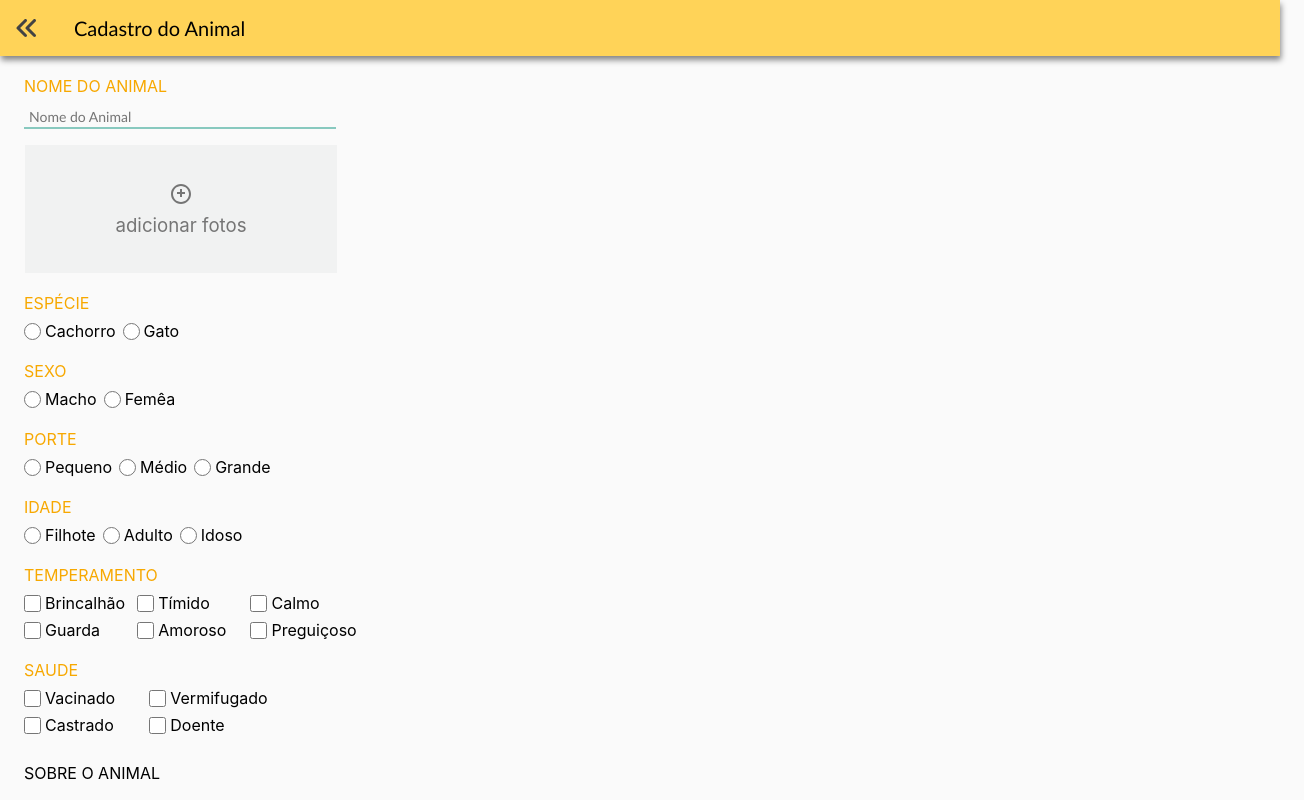
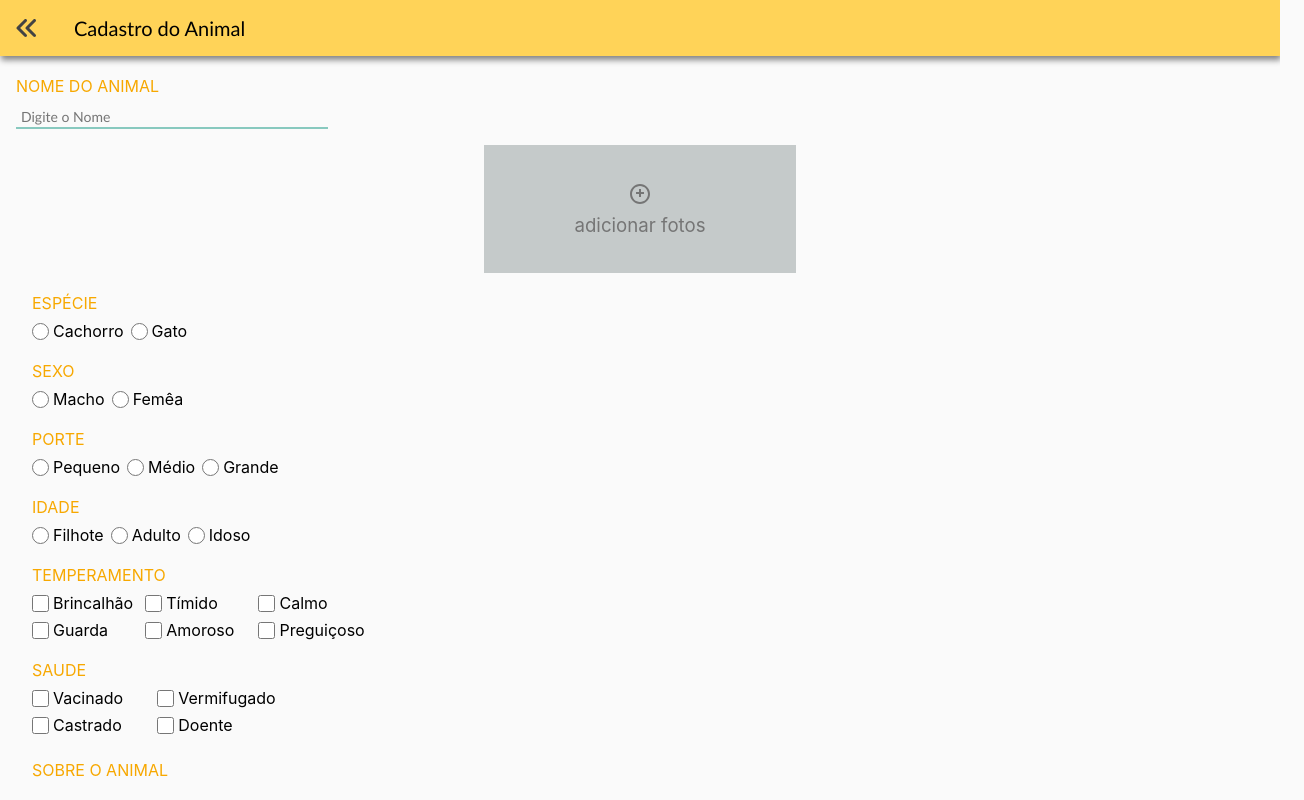
Before and after one commit to JaumC/Trab-BD, a React (Vite) app in the folder frontend/: page /PreencherCadastroPets in a window 1280 px wide. Shown: the top 800 px of the page, 1304 px wide, since content can reach past the window. Built offline with nearby package versions, Linux system fonts and the light colour scheme.

Commit message:
refatorado

```diff
--- a/frontend/src/pages/PreencherCadastroPets.tsx
+++ b/frontend/src/pages/PreencherCadastroPets.tsx
@@ -158,13 +158,12 @@ export function PreencherPet(){
     };
 
     return (
-        <> <Navbar title='Cadastro do Animal' color="#FFD358"/>
+        <div className="mainSignAnimal">
+            <Navbar title='Cadastro do Animal' color="#FFD358"/>
 
-
-            <div style={{ fontSize: '16px', marginTop: '20px', color: '#f7a800', marginLeft: '24px' }}>
-                NOME DO ANIMAL
+            <div className='titlesSignAnimal'>NOME DO ANIMAL
                 <div style={{paddingTop: '10px'}}>
-                <InputData type='text' name='nomeAnimal' placeholder='Nome do Animal' onChange={handleChange}/>
+                <InputData type='text' name='nomeAnimal' placeholder='Digite o Nome' onChange={handleChange}/>
                 </div>
             </div>
             <div className="photo-upload-container">
@@ -181,47 +180,44 @@ export function PreencherPet(){
                     </div>
 
                 )}
-                <input type="file" id="file-upload" style={{ display: 'none' }} onChange={handleFileChange} /> {/* nput oculto que é acionado por um botão customizado para carregar imagens. Isso é uma prática comum para personalizar a aparência do botão de upload.*/}
+
+                <input type="file" id="file-upload" style={{ display: 'none' }} onChange={handleFileChange} />
             </div>
-            <div style={{ fontSize: '16px', marginTop: '20px', color: '#f7a800', marginBottom: '8px', marginLeft: '24px' }}>
-                ESPÉCIE
-            </div>
+
+            <div className="radiosInfo">
+                <div className='titlesSignAnimal'>ESPÉCIE</div>
                 <div className="containerBotao ">
                     <RadioButtons
                     options={['Cachorro', 'Gato']}
                     setParentState={(value: string) => handleChange(value, 'especie')}
                     />
                 </div>
-            <div style={{ fontSize: '16px', marginTop: '20px', color: '#f7a800', marginBottom: '8px', marginLeft: '24px' }}>
-                SEXO
-            </div>
+
+                <div className='titlesSignAnimal'>SEXO</div>
                 <div className="containerBotao ">
                     <RadioButtons
                     options={['Macho', 'Femêa']}
                     setParentState={(value: string) => handleChange(value, 'sexo')}
                     />
                 </div>
-            <div style={{ fontSize: '16px', marginTop: '20px', color: '#f7a800', marginBottom: '8px', marginLeft: '24px' }}>
-                PORTE
-            </div>
+
+                <div className='titlesSignAnimal'>PORTE</div>
                 <div className="containerBotao ">
                     <RadioButtons
                     options={['Pequeno', 'Médio', 'Grande']}
                     setParentState={(value: string) => handleChange(value, 'porte')}
                     />
                 </div>
-            <div style={{ fontSize: '16px', marginTop: '20px', color: '#f7a800', marginBottom: '8px', marginLeft: '24px' }}>
-                IDADE
-            </div>
+
+                <div className='titlesSignAnimal'>IDADE</div>
                 <div className="containerBotao ">
                     <RadioButtons
                     options={['Filhote', 'Adulto', 'Idoso']}
                     setParentState={(value: string) => handleChange(value, 'idade')}
                     />
                 </div>
-            <div style={{ fontSize: '16px', marginTop: '20px', color: '#f7a800', marginBottom: '8px', marginLeft: '24px' }}>
-                TEMPERAMENTO
-            </div>
+
+                <div className='titlesSignAnimal'>TEMPERAMENTO</div>
                 <div className="containerBotao ">
                     <BotaoQuadrado
                     options={['Brincalhão', 'Tímido', 'Calmo', 'Guarda', 'Amoroso', 'Preguiçoso' ]}
@@ -229,9 +225,8 @@ export function PreencherPet(){
                     columns={3}
                     />
                 </div>
-            <div style={{ fontSize: '16px', marginTop: '20px', color: '#f7a800', marginBottom: '8px', marginLeft: '24px' }}>
-                SAUDE
-            </div>
+
+                <div className='titlesSignAnimal'>SAUDE</div>
                 <div className="containerBotao ">
                     <BotaoQuadrado
                     options={['Vacinado', 'Vermifugado', 'Castrado', 'Doente']}
@@ -239,6 +234,7 @@ export function PreencherPet(){
                     columns={2}
                     />
                 </div>
+
                 <div className="inputsinfo">
                     <p>SOBRE O ANIMAL</p>
                     <InputData type='text' name='sobreAnimal' placeholder='Compartilhe a história do animal' onChange={handleChange}/>
@@ -246,10 +242,11 @@ export function PreencherPet(){
                         <GreenButton label='REGISTRAR ANIMAL' onClick={handleSubmit}/>
                     </div>
                 </div>
+            </div>
 
             { msgSign && (
                 <ModalMsg msg={msgSign} state={stateSign}/>
             )}
-        </>
+        </div>
     );
 }
--- a/frontend/src/styles/PreencherCadastroPets.css
+++ b/frontend/src/styles/PreencherCadastroPets.css
@@ -1,22 +1,45 @@
+.mainSignAnimal {
+    width: 100%;
+    box-sizing: border-box; /* Inclui o padding na largura total */
+}
+
+.titlesSignAnimal {
+    padding: 0 16px; /* Adiciona padding nas laterais para evitar estouros */
+    font-size: 16px;
+    margin-top: 20px;
+    color: #f7a800;
+    display: flex;
+    flex-direction: column;
+    justify-content: center;
+    width: 100%;
+    margin-left: 0; /* Removido para centralizar o conteúdo dentro do container */
+}
+
 .containerBotao {
     display: flex;
     flex-direction: row;
-    margin-top: 8px;
-    margin-left: 24px;
     flex-wrap: wrap;
     align-items: flex-start;
     justify-content: flex-start;
+    margin-top: 8px;
+    padding: 0 16px; /* Adiciona padding nas laterais para evitar estouros */
+    width: 100%;
 }
-.photo-upload-container{
+
+.photo-upload-container {
     margin-top: 16px;
-    margin-left: 25px;
-
+    display: flex;
+    width: 100%;
+    height: 128px;
+    justify-content: center;
+    align-items: center;
 }
 
 .photo-upload-button {
-    width: 312px; /* 312dp adaptado para web */
-    height: 128px; /* 128dp adaptado para web */
-    background-color: #F1F2F2;
+    width: 100%; /* Ajusta para 100% dentro do container */
+    max-width: 312px; /* Limita a largura máxima */
+    height: 100%;
+    background-color: #c5caca;
     display: flex;
     flex-direction: column;
     align-items: center;
@@ -25,32 +48,57 @@
     border: none;
 }
 
+.photo-upload-button:hover {
+    background-color: #e0e1e1;
+}
+
 .icon-container {
     width: 24px;
     height: 24px;
-    margin-bottom: 8px; /* Espaço entre o ícone e o texto */
-}
-
-.image-container {
-    width: 312px; /* Largura para coincidir com o botão */
-    height: 128px; /* Altura para coincidir com o botão */
-    margin-top: 8px; /* Espaço entre a imagem e o texto */
-    border: 1px solid #e0e1e1;
-    border-radius: 8px;
-    overflow: hidden; /* Evita que a imagem seja redimensionada */
+    margin-bottom: 8px;
 }
 
 .upload-text {
     font-size: 14pt;
     color: #757575;
+    text-align: center; /* Centraliza o texto */
 }
 
-.photo-upload-button:hover {
-    background-color: #e0e1e1;
+.radiosInfo {
+    padding: 0 16px; /* Adiciona padding nas laterais para evitar estouros */
+    width: 100%;
+}
+
+.image-container {
+    width: 100%;
+    max-width: 312px; /* Limita a largura máxima */
+    height: auto;
+    margin-top: 8px;
+    border: 1px solid #e0e1e1;
+    border-radius: 8px;
 }
 
 .uploaded-image {
-    width: 312px; /* Largura para coincidir com o botão */
-    height: 128px; /* Altura para coincidir com o botão */
-    object-fit: cover; /* Garante que a imagem cubra o espaço sem distorcer */
+    width: 100%;
+    height: 128px;
+    object-fit: cover;
 }
+
+.inputsinfo {
+    padding: 0 16px; /* Adiciona padding nas laterais para evitar estouros */
+    margin-top: 25px;
+    width: 100%;
+}
+
+.inputsinfo p {
+    font-size: 16px;
+    color: #f7a800;
+    margin-left: 0; /* Removido para centralizar o conteúdo */
+    text-align: left; /* Para garantir o alinhamento do texto */
+}
+
+.inputsinfo .signField {
+    margin-top: 10px;
+    width: 100%; /* Para ocupar a largura total do container */
+    text-align: center; /* Centraliza o botão dentro do container */
+}
```
Lines whose indentation alone changed are shown as unchanged.
